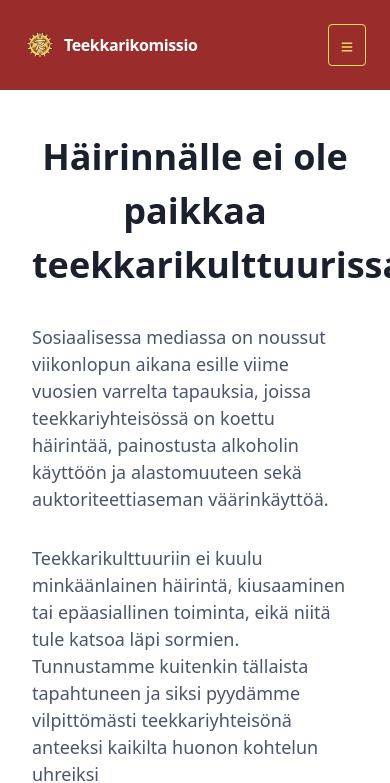
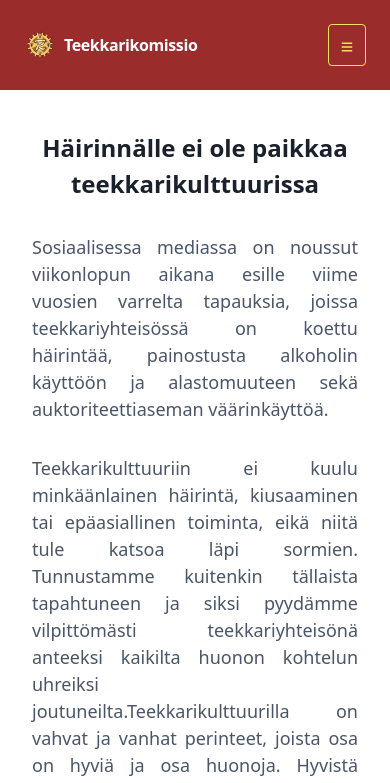
Before and after one commit to Teekkarikomissio/teekkarikomissio.fi, a Next.js app: page /fi/kannanotto in a window 390 px wide. Shown: the top 783 px of the page. Built offline with nearby package versions, Linux system fonts and the light colour scheme; what next would draw is missing.

Commit message:
Fixed typography

```diff
--- a/components/Typography.js
+++ b/components/Typography.js
@@ -5,11 +5,11 @@ export const H1 = ({ children }) => {
 };
 
 export const H2 = ({ children }) => {
-  return <h2 className="text-gray-900 font-bold text-2xl mb-2 mt-10 mx-8">{children}</h2>;
+  return <h2 className="text-gray-900 font-bold lg:text-4xl text-2xl mb-2 mt-10 mx-8">{children}</h2>;
 };
 
 export const LongText = ({ children }) => {
-  return <p className="text-left text-gray-700 text-lg mb-8 mx-8">{children}</p>;
+  return <p className="text-justify text-gray-700 text-lg mb-8 mx-8">{children}</p>;
 };
 
 export const ShortText = ({ children }) => {
--- a/pages/[lang]/kannanotto.js
+++ b/pages/[lang]/kannanotto.js
@@ -4,14 +4,14 @@ import withLocalization from '../../hocs/withLocalization';
 import useTranslation from '../../hooks/useTranslation';
 
 import Layout from '../../components/Layout';
-import { H1, LongText } from '../../components/Typography';
+import { H1, H2, LongText } from '../../components/Typography';
 
 const Commitment = () => {
   const { t } = useTranslation('commitment');
 
   return (
     <Layout titleKey={t('metaTitle')}>
-      <H1>{t('commitmentHeading')}</H1>
+      <H2>{t('commitmentHeading')}</H2>
       <br></br>
       <LongText className="max-w-prose">Sosiaalisessa mediassa on noussut viikonlopun aikana esille viime vuosien varrelta tapauksia, joissa teekkariyhteisössä on koettu häirintää, painostusta alkoholin käyttöön ja alastomuuteen sekä auktoriteettiaseman väärinkäyttöä.</LongText>
       <LongText>Teekkarikulttuuriin ei kuulu minkäänlainen häirintä, kiusaaminen tai epäasiallinen toiminta, eikä niitä tule katsoa läpi sormien. Tunnustamme kuitenkin tällaista tapahtuneen ja siksi pyydämme vilpittömästi teekkariyhteisönä anteeksi kaikilta huonon kohtelun uhreiksi joutuneilta.Teekkarikulttuurilla on vahvat ja vanhat perinteet, joista osa on hyviä ja osa huonoja. Hyvistä perinteistä pidetään kiinni, kun taas huonoja perinteitä muutetaan ja poistetaan. Teekkarikulttuuria kehitetään jatkuvasti yhdenvertaisemmaksi, avoimemmaksi ja saavutettavammaksi.</LongText>
```
